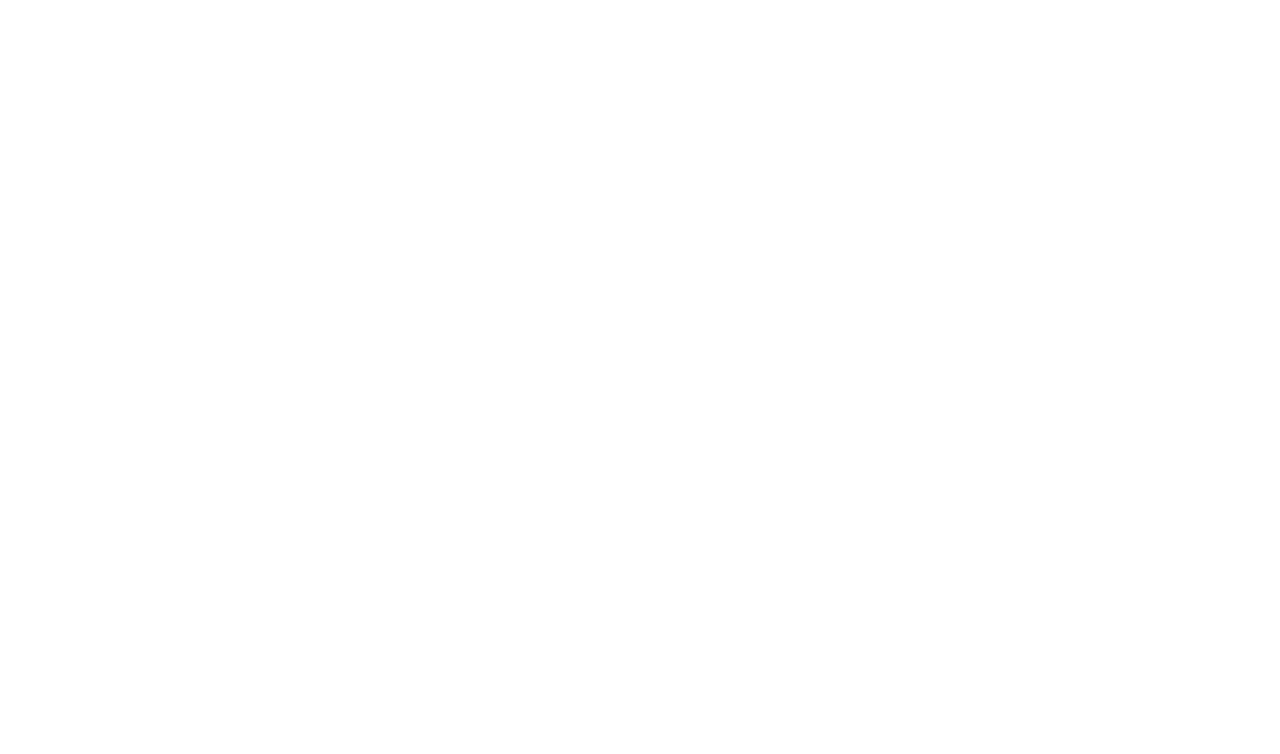
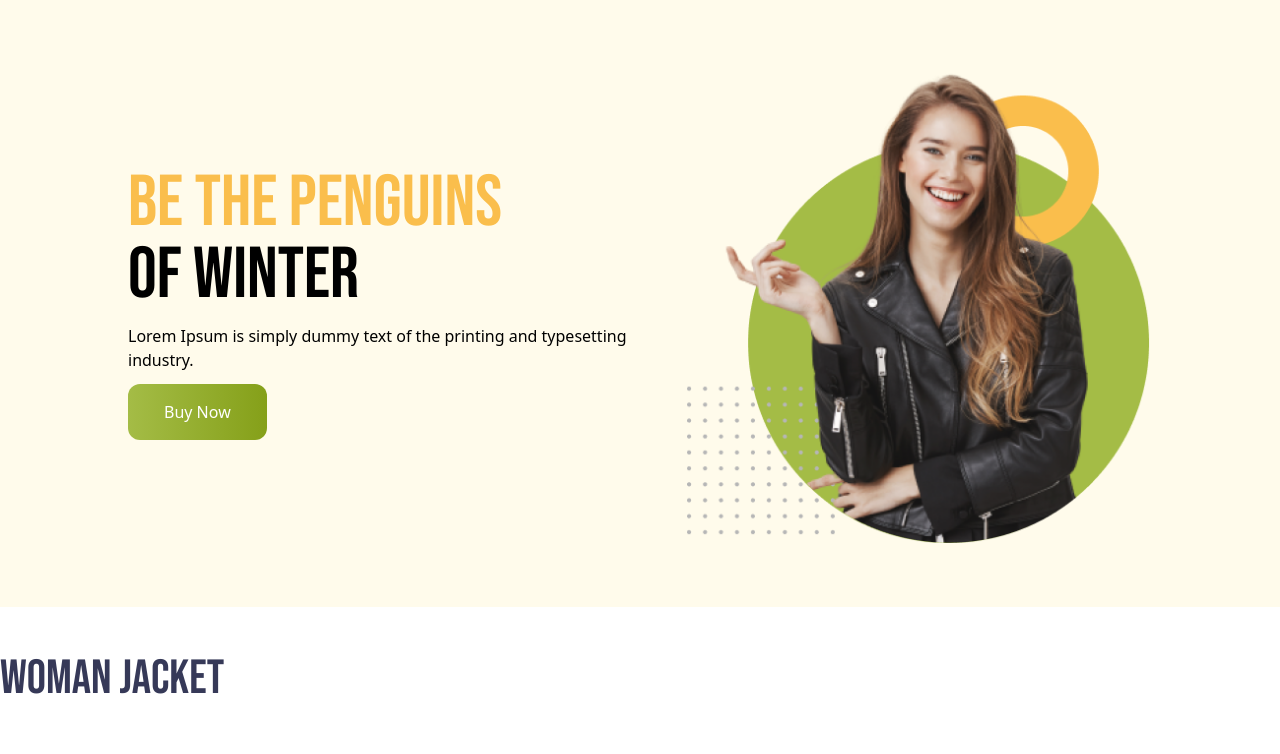
Before and after one commit to subinspectormazed/penguin-fashion, a plain HTML site: page index.html in a window 1280 px wide. Drawn offline with nearby package versions, Linux system fonts and the light colour scheme.

Commit message:
banner added

```diff
--- a/index.html
+++ b/index.html
@@ -3,7 +3,55 @@
   <head>
     <meta charset="UTF-8" />
     <meta name="viewport" content="width=device-width, initial-scale=1.0" />
-    <title>Document</title>
+    <title>Penguin Fashion</title>
+    <script src="https://cdn.tailwindcss.com"></script>
+    <link rel="preconnect" href="https://fonts.googleapis.com" />
+    <link rel="preconnect" href="https://fonts.gstatic.com" crossorigin />
+    <link
+      href="https://fonts.googleapis.com/css2?family=Bebas+Neue&display=swap"
+      rel="stylesheet"
+    />
+    <style>
+      .font-bebas {
+        font-family: "Bebas Neue", sans-serif;
+      }
+    </style>
   </head>
-  <body></body>
+  <body>
+    <header class="bg-amber-50 py-16 px-4 md:px-32">
+      <nav></nav>
+      <!-- banner section start -->
+      <section>
+        <div class="flex flex-col md:flex-row justify-between items-center">
+          <div class="space-y-3">
+            <h1 class="text-7xl uppercase font-bebas">
+              <span class="text-[#FABE4C]">Be the Penguins</span> <br />
+              of Winter
+            </h1>
+            <p>
+              Lorem Ipsum is simply dummy text of the printing and typesetting
+              industry.
+            </p>
+            <button
+              class="px-9 py-4 bg-gradient-to-r from-[#A4BC46] to-[#85A019] rounded-xl text-white"
+            >
+              Buy Now
+            </button>
+          </div>
+          <div>
+            <img src="images/model.png" alt="" />
+          </div>
+        </div>
+      </section>
+      <!-- banner section end -->
+    </header>
+    <main class="max-w-7xl mx-auto">
+      <section class="py-12">
+        <h3 class="uppercase text-5xl font-bebas text-[#363958]">
+          WoMan Jacket
+        </h3>
+      </section>
+    </main>
+    <footer></footer>
+  </body>
 </html>
```
